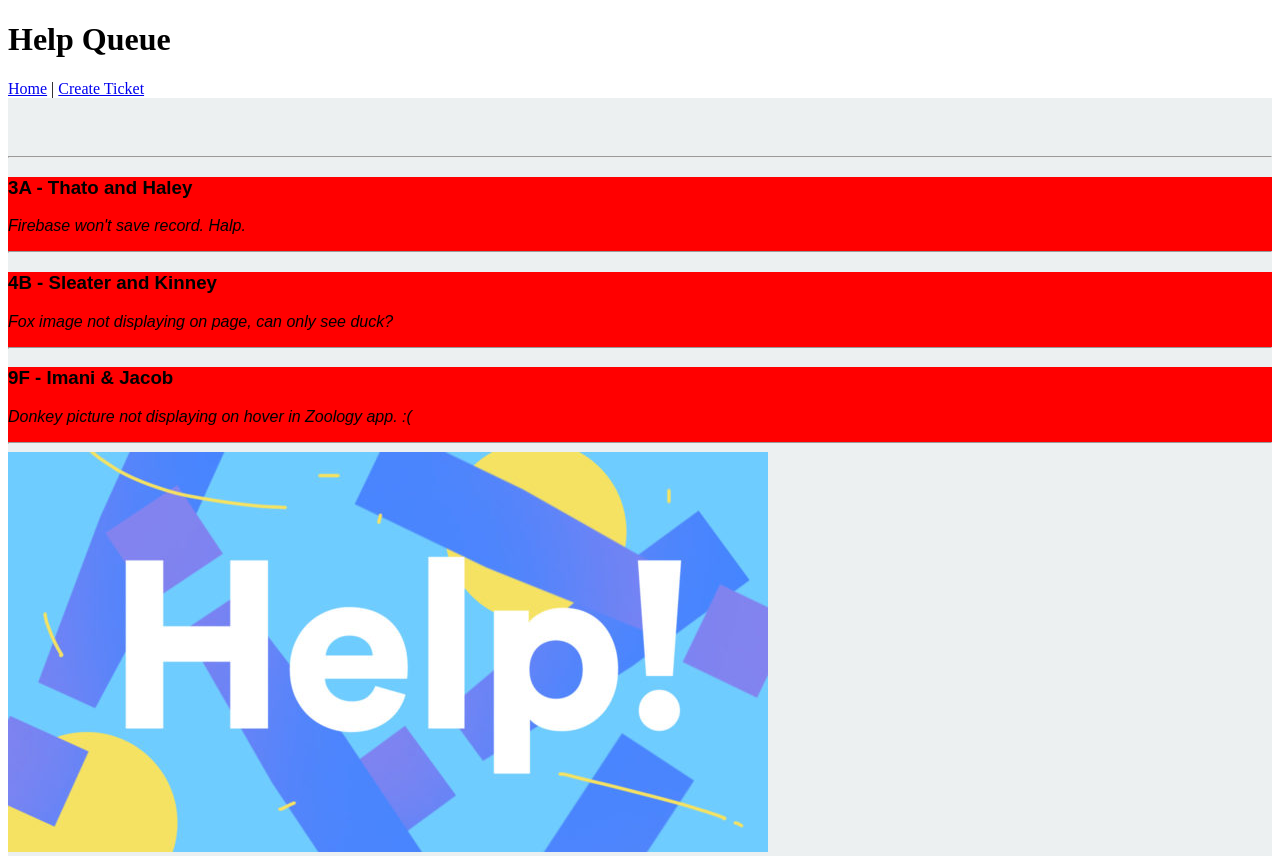
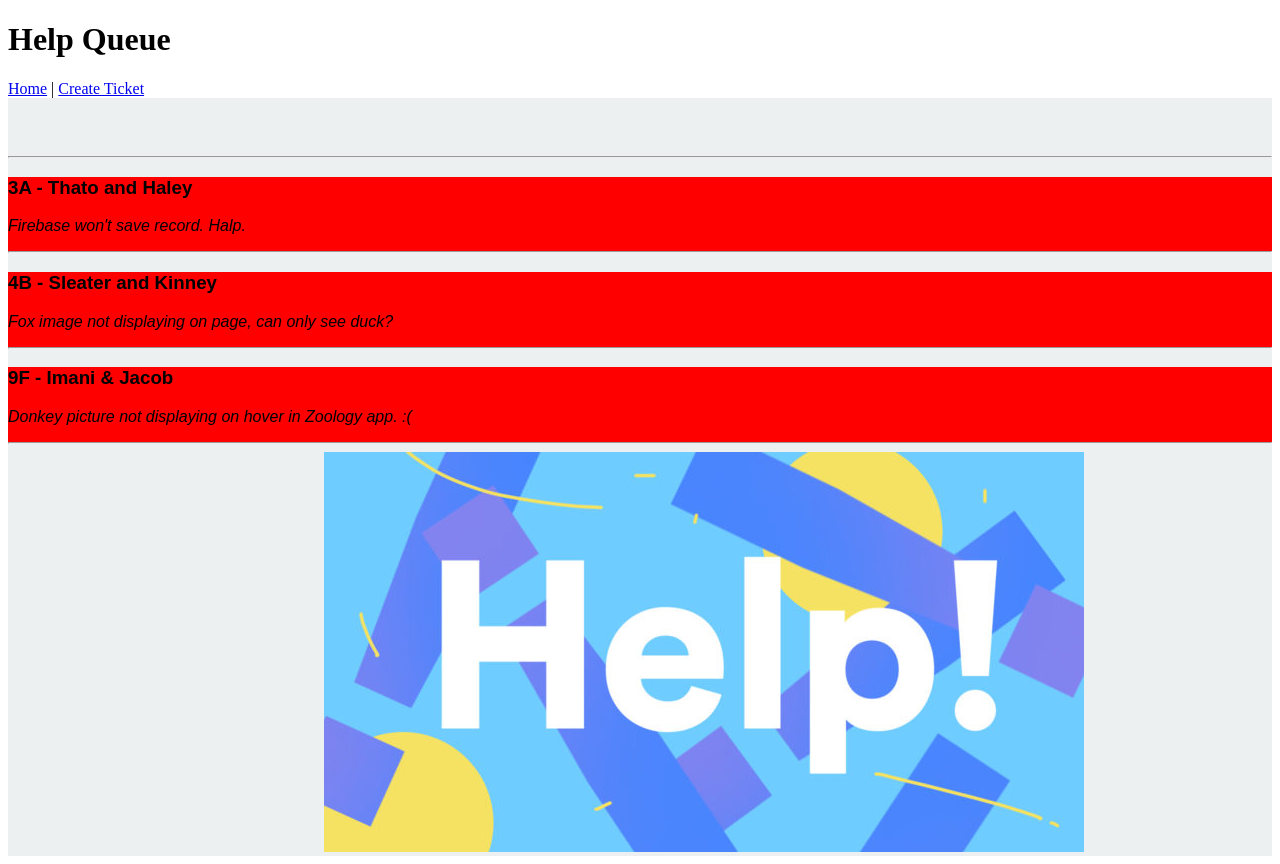
Before and after one commit to masenmatthews/React-HelpQueue, a React app: page /#/ in a window 1280 px wide. Built offline with nearby package versions, Linux system fonts and the light colour scheme.

Commit message:
add image, practice inline styles

```diff
--- a/src/components/TicketList.jsx
+++ b/src/components/TicketList.jsx
@@ -24,8 +24,16 @@ function TicketList(props) {
   var TicketListComponentStyles = {
   backgroundColor: '#ecf0f1',
   fontFamily: 'sans-serif',
-  paddingTop: '50px'
-};
+  paddingTop: '50px',
+  };
+
+  var HelpImageStyles = {
+    display: 'block',
+    marginLeft: 'auto',
+    marginRight: 'auto',
+    width: '50%'
+  };
+
 return (
   <div style={TicketListComponentStyles}>
     <hr/>
@@ -35,7 +43,9 @@ return (
         issue={ticket.issue}
         key={index}/>
     )}
-    <img src={helpImage}/>
+    <div style={HelpImageStyles}>
+      <img src={helpImage}/>
+    </div>
   </div>
   );
 }
```
